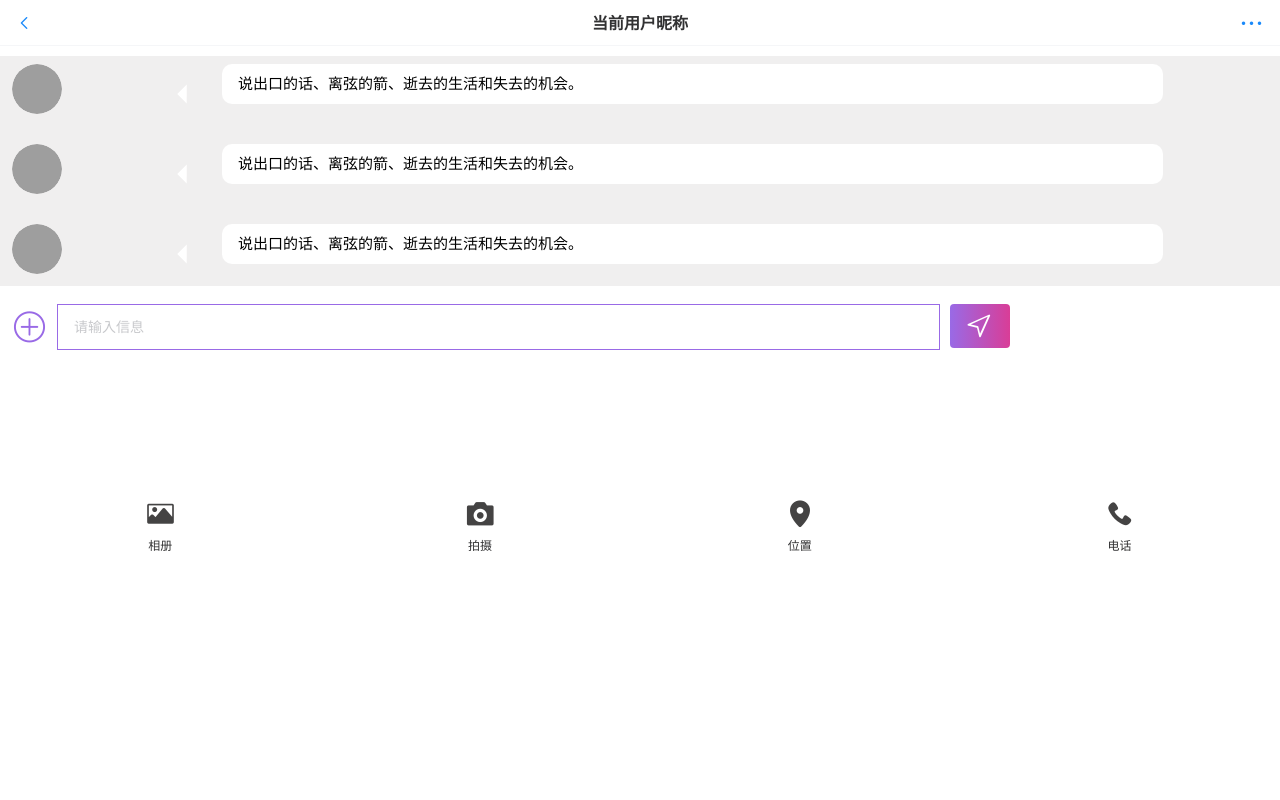
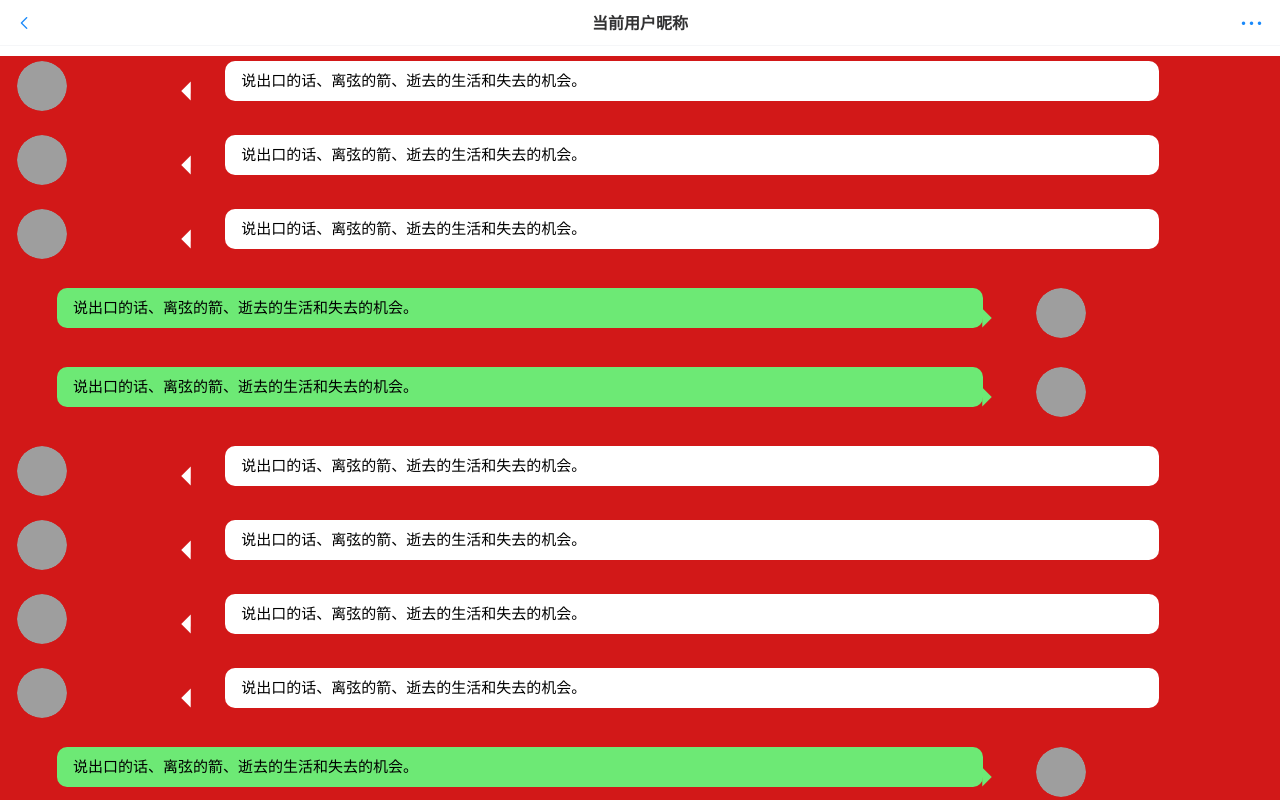
Before and after one commit to cloud-ripple/friend-match-frontend, a Vue app: page /chat in a window 1280 px wide. Shown: the top 800 px of the page. Built offline with nearby package versions, Linux system fonts and the light colour scheme; grey boxes are pictures that could not be loaded.

Commit message:
聊天室页-双方消息条优化

```diff
--- a/src/layouts/BasicLayout.vue
+++ b/src/layouts/BasicLayout.vue
@@ -38,7 +38,6 @@ const tabChange = (index: any) => {
       navTitle.value = '主页'
       break
   }
-
 }
 
 // 图片
@@ -66,13 +65,11 @@ const route = useRoute()
   >
     <!--导航栏右侧-内容插槽 -->
     <template #right>
-      <van-icon name="search" size="18" />
+      <van-icon name="search" size="25" />
     </template>
   </van-nav-bar>
   <!--  中间区域- 二级路由出口 -->
-  <div id="content">
-    <RouterView />
-  </div>
+  <RouterView />
 
   <!-- 底部tab栏 -->
   <van-tabbar
--- a/src/pages/message/MessageChat.vue
+++ b/src/pages/message/MessageChat.vue
@@ -19,25 +19,28 @@ const fieldText = ref('')
   <!-- 顶部导航栏 fixed 自动固定在顶部-->
   <van-nav-bar
     :title="navTitle"
-    right-text="按钮"
     @click-left="onClickLeft"
     @click-right="onClickRight"
-    fixed
     left-arrow
     placeholder
     safe-area-inset-top
     clickable
+    fixed
   >
     <!--导航栏右侧-内容插槽 -->
     <template #right>
       <van-icon name="ellipsis" size="25" />
     </template>
   </van-nav-bar>
-  <div style="background: #f0efef">
+
+  <!-- 整个聊天内容区域 -->
+  <div style="background: #d21818;" id="chat-body">
+    <!-- 对方聊天消息条 -->
+    <div style="padding-right: -20px">
       <van-space
         direction="vertical"
         fill
-      style="padding: 8px 2px; margin: 10px"
+        style="padding: 5px 2px; margin: 10px 15px"
         v-for="i in 3"
         :key="i"
       >
@@ -73,10 +76,136 @@ const fieldText = ref('')
         </van-row>
       </van-space>
     </div>
+    <!-- 自己聊天消息条 -->
+    <div style="padding-left: 55px">
+      <van-space
+        direction="vertical"
+        fill
+        style="padding: 5px 2px; margin-right: -15px; margin-top: 15px; margin-bottom: 15px"
+        v-for="i in 2"
+        :key="i"
+      >
+        <van-row gutter="1">
+          <van-col span="18">
+            <van-notice-bar
+              wrapable
+              :scrollable="false"
+              text="说出口的话、离弦的箭、逝去的生活和失去的机会。"
+              style="background: #6de975; color: black; border-radius: 10px; font-size: 15px"
+            />
+          </van-col>
+          <van-col span="1">
+            <svg-icon
+              icon-class="right-chat"
+              style="margin-left: -7px; padding-top: 20px; fill: #6de975"
+            >
+            </svg-icon>
+          </van-col>
+          <van-col span="3">
+            <!-- 用户头像-->
+            <van-image
+              round
+              fit="cover"
+              width="50"
+              height="50"
+              src="https://fastly.jsdelivr.net/npm/@vant/assets/cat.jpeg"
+            >
+              <template v-slot:loading>
+                <van-loading type="spinner" size="15" />
+              </template>
+            </van-image>
+          </van-col>
+        </van-row>
+      </van-space>
+    </div>
+    <!-- 对方聊天消息条 -->
+    <div style="padding-right: -20px">
+      <van-space
+        direction="vertical"
+        fill
+        style="padding: 5px 2px; margin: 10px 15px"
+        v-for="i in 4"
+        :key="i"
+      >
+        <van-row gutter="1">
+          <van-col span="3">
+            <!-- 用户头像-->
+            <van-image
+              round
+              fit="cover"
+              width="50"
+              height="50"
+              src="https://fastly.jsdelivr.net/npm/@vant/assets/cat.jpeg"
+            >
+              <template v-slot:loading>
+                <van-loading type="spinner" size="15" />
+              </template>
+            </van-image>
+          </van-col>
+          <van-col span="1">
+            <svg-icon
+              icon-class="left-chat"
+              style="margin-left: 3px; padding-top: 20px; fill: #ffffffff"
+            ></svg-icon>
+          </van-col>
+          <van-col span="18">
+            <van-notice-bar
+              wrapable
+              :scrollable="false"
+              text="说出口的话、离弦的箭、逝去的生活和失去的机会。"
+              style="background: #ffffffff; color: black; border-radius: 10px; font-size: 15px"
+            />
+          </van-col>
+        </van-row>
+      </van-space>
+    </div>
+    <!-- 自己聊天消息条 -->
+    <div style="padding-left: 55px">
+      <van-space
+        direction="vertical"
+        fill
+        style="padding: 5px 2px; margin-right: -15px; margin-top: 15px; margin-bottom: 15px"
+        v-for="i in 5"
+        :key="i"
+      >
+        <van-row gutter="1">
+          <van-col span="18">
+            <van-notice-bar
+              wrapable
+              :scrollable="false"
+              text="说出口的话、离弦的箭、逝去的生活和失去的机会。"
+              style="background: #6de975; color: black; border-radius: 10px; font-size: 15px"
+            />
+          </van-col>
+          <van-col span="1">
+            <svg-icon
+              icon-class="right-chat"
+              style="margin-left: -7px; padding-top: 20px; fill: #6de975"
+            >
+            </svg-icon>
+          </van-col>
+          <van-col span="3">
+            <!-- 用户头像-->
+            <van-image
+              round
+              fit="cover"
+              width="50"
+              height="50"
+              src="https://fastly.jsdelivr.net/npm/@vant/assets/cat.jpeg"
+            >
+              <template v-slot:loading>
+                <van-loading type="spinner" size="15" />
+              </template>
+            </van-image>
+          </van-col>
+        </van-row>
+      </van-space>
+    </div>
+  </div>
 
   <!-- 下方输入框区域 -->
-  <van-space direction="vertical" fill style="padding: 8px 2px; margin: 10px">
-    <van-row gutter="10">
+  <van-space direction="vertical" fill style="padding: 5px 2px; margin: 15px">
+    <van-row gutter="10" style="background: #ffffffff">
       <van-col sapn="1">
         <van-icon name="add-o" size="35" color="#996AE6FF" style="margin-top: 5px" />
       </van-col>
@@ -91,7 +220,7 @@ const fieldText = ref('')
           clickable
           autofocus
           placeholder="请输入信息"
-          style="background: #ffffffff;border: 1px #996AE6FF solid"
+          style="background: #ffffffff; border: 1px #996ae6ff solid"
         >
         </van-field>
       </van-col>
@@ -106,7 +235,7 @@ const fieldText = ref('')
   </van-space>
 
   <!-- 底部功能选择区域 -->
-  <van-grid icon-size="30px" :column-num="4" :gutter="1" :border="false" :clickable="true" square>
+  <van-grid icon-size="30px" :column-num="4" :gutter="1" :clickable="true" square>
     <van-grid-item icon="photo" icon-color="#444343" text="相册" />
     <van-grid-item icon="photograph" icon-color="#444343" text="拍摄" />
     <van-grid-item icon="location" icon-color="#444343" text="位置" />
```
Also changed, not shown: src/assets/svg/left-chat.svg, src/assets/svg/right-chat.svg (added). Lines whose indentation alone changed are shown as unchanged.
